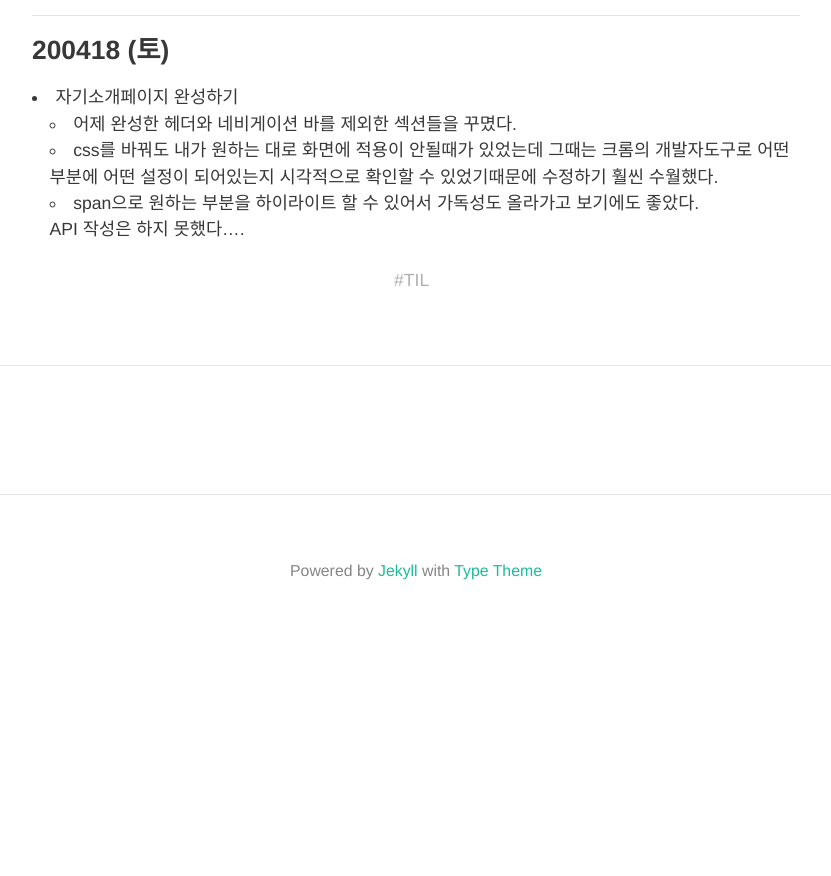
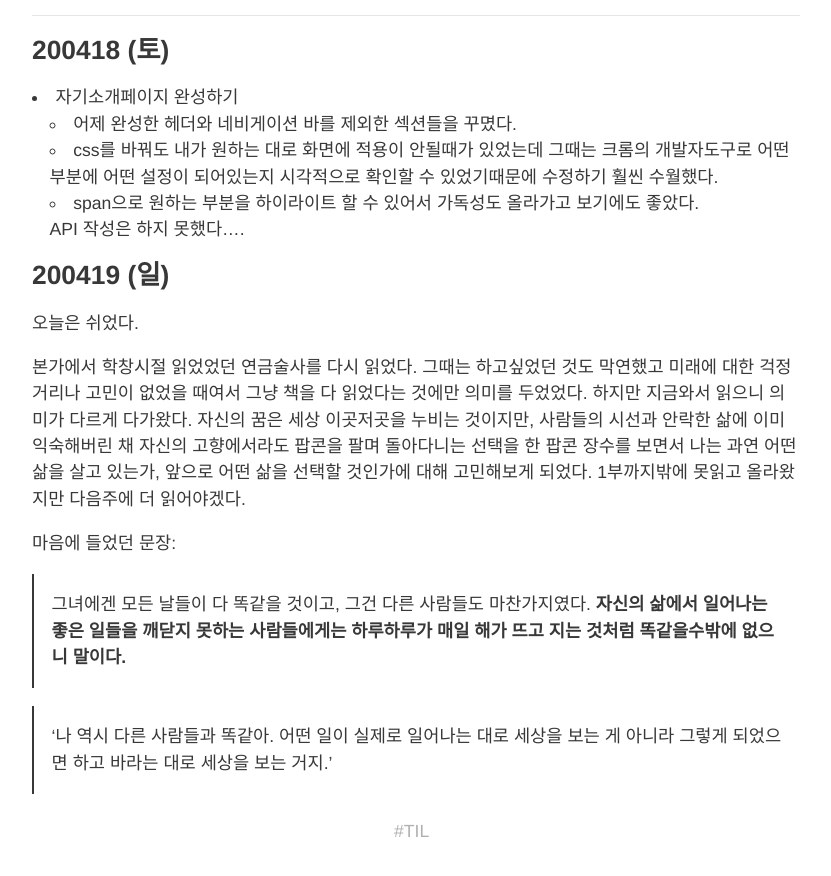
Before and after one commit to HyunlangBan/hyunlangban.github.io, a Jekyll site: the page built from _posts/TIL/2020-04-13-week-til.md, in a window 1280 px wide and 900 px high, scrolled down 3418 px. Shown: the top 876 px of the window, without its empty margins (224-1055 px from the left). Built offline with Jekyll 4.4.1, drawn with Linux system fonts in a browser that asks for light colours; nearby versions of some CDN libraries; some web fonts are replaced; comment, search, counter and statistics services are not loaded; before the commit the page ends 4065 px from its top, so only the background shows below that.

Commit message:
Add 200419 TIL

```diff
--- a/_posts/TIL/2020-04-13-week-til.md
+++ b/_posts/TIL/2020-04-13-week-til.md
@@ -99,3 +99,13 @@ title: 200413-200419 TIL
   - span으로 원하는 부분을 하이라이트 할 수 있어서 가독성도 올라가고 보기에도 좋았다.
 <br>
 API 작성은 하지 못했다....
+
+### 200419 (일)
+오늘은 쉬었다.
+
+본가에서 학창시절 읽었었던 연금술사를 다시 읽었다. 그때는 하고싶었던 것도 막연했고 미래에 대한 걱정거리나 고민이 없었을 때여서 그냥 책을 다 읽었다는 것에만 의미를 두었었다. 하지만 지금와서 읽으니 의미가 다르게 다가왔다. 자신의 꿈은 세상 이곳저곳을 누비는 것이지만, 사람들의 시선과 안락한 삶에 이미 익숙해버린 채 자신의 고향에서라도 팝콘을 팔며 돌아다니는 선택을 한 팝콘 장수를 보면서 나는 과연 어떤 삶을 살고 있는가, 앞으로 어떤 삶을 선택할 것인가에 대해 고민해보게 되었다. 1부까지밖에 못읽고 올라왔지만 다음주에 더 읽어야겠다.
+
+마음에 들었던 문장:
+>그녀에겐 모든 날들이 다 똑같을 것이고, 그건 다른 사람들도 마찬가지였다. **자신의 삶에서 일어나는 좋은 일들을 깨닫지 못하는 사람들에게는 하루하루가 매일 해가 뜨고 지는 것처럼 똑같을수밖에 없으니 말이다.**
+
+>'나 역시 다른 사람들과 똑같아. 어떤 일이 실제로 일어나는 대로 세상을 보는 게 아니라 그렇게 되었으면 하고 바라는 대로 세상을 보는 거지.'
```
